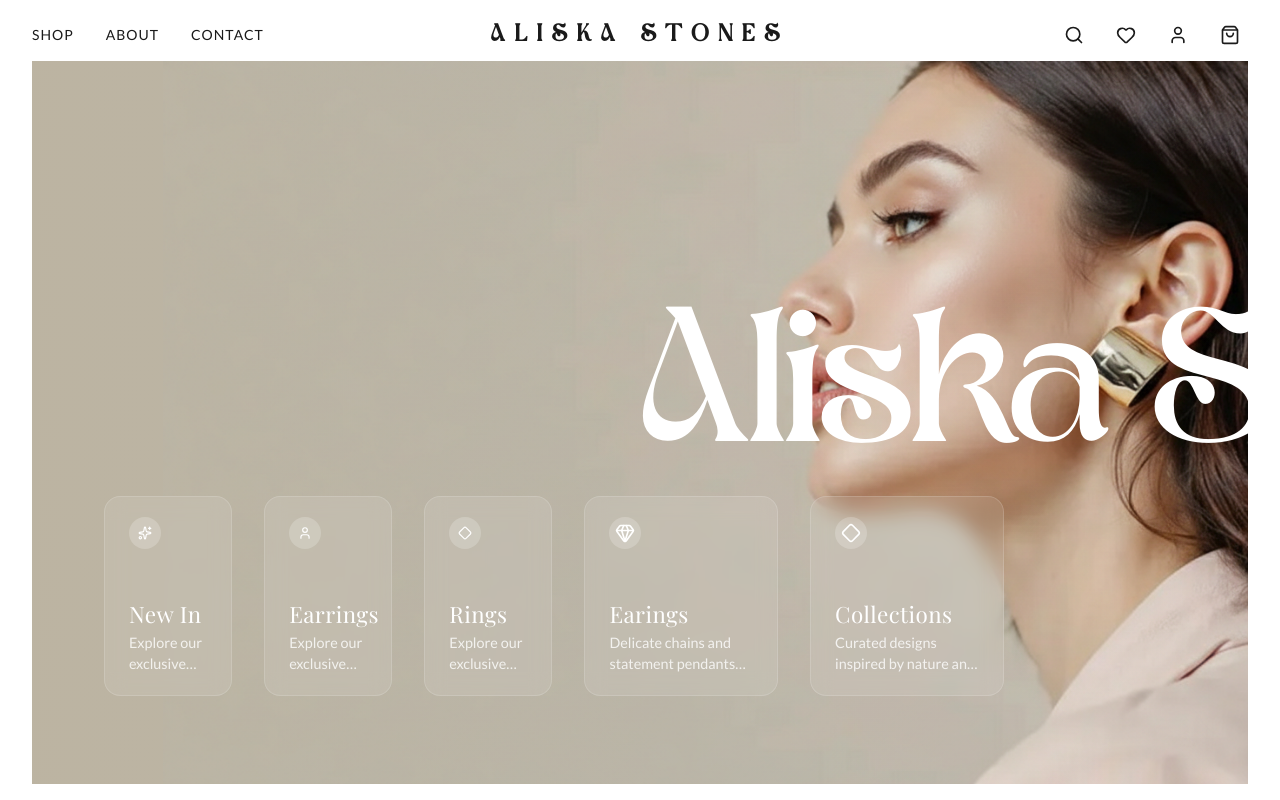
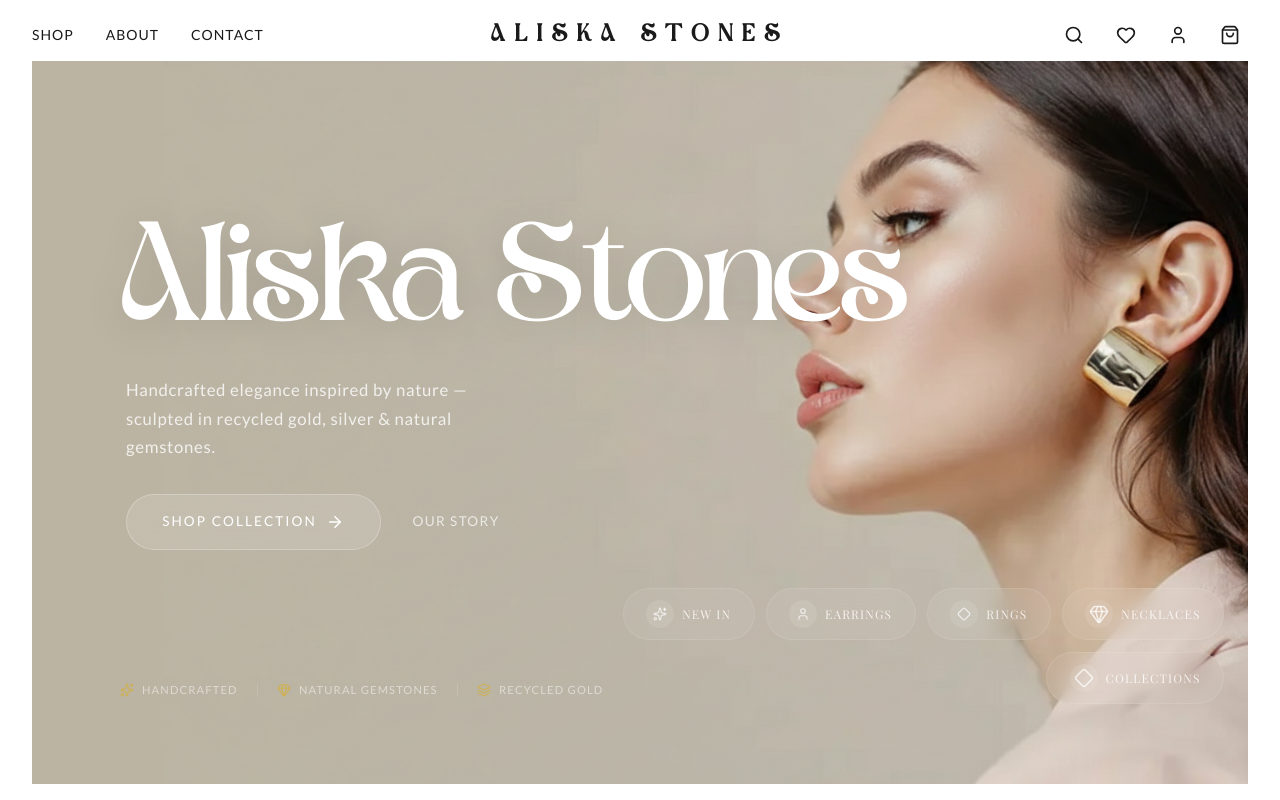
Before and after one commit to YourloveMeet/Aliska-Stones, a React (Vite) app: page / in a window 1280 px wide. Shown: the top 800 px of the page. Built offline with nearby package versions, Linux system fonts and the light colour scheme.

Commit message:
design part 2

```diff
--- /dev/null
+++ b/src/components/Common/BlurText/BlurText.jsx
@@ -0,0 +1,102 @@
+import { motion } from 'framer-motion';
+import { useEffect, useRef, useState, useMemo } from 'react';
+
+const buildKeyframes = (from, steps) => {
+  const keys = new Set([...Object.keys(from), ...steps.flatMap(s => Object.keys(s))]);
+
+  const keyframes = {};
+  keys.forEach(k => {
+    keyframes[k] = [from[k], ...steps.map(s => s[k])];
+  });
+  return keyframes;
+};
+
+const BlurText = ({
+  text = '',
+  delay = 200,
+  className = '',
+  animateBy = 'words',
+  direction = 'top',
+  threshold = 0.1,
+  rootMargin = '0px',
+  animationFrom,
+  animationTo,
+  easing = t => t,
+  onAnimationComplete,
+  stepDuration = 0.35
+}) => {
+  const elements = animateBy === 'words' ? text.split(' ') : text.split('');
+  const [inView, setInView] = useState(false);
+  const ref = useRef(null);
+
+  useEffect(() => {
+    if (!ref.current) return;
+    const observer = new IntersectionObserver(
+      ([entry]) => {
+        if (entry.isIntersecting) {
+          setInView(true);
+          observer.unobserve(ref.current);
+        }
+      },
+      { threshold, rootMargin }
+    );
+    observer.observe(ref.current);
+    return () => observer.disconnect();
+  }, [threshold, rootMargin]);
+
+  const defaultFrom = useMemo(
+    () =>
+      direction === 'top' ? { filter: 'blur(10px)', opacity: 0, y: -50 } : { filter: 'blur(10px)', opacity: 0, y: 50 },
+    [direction]
+  );
+
+  const defaultTo = useMemo(
+    () => [
+      {
+        filter: 'blur(5px)',
+        opacity: 0.5,
+        y: direction === 'top' ? 5 : -5
+      },
+      { filter: 'blur(0px)', opacity: 1, y: 0 }
+    ],
+    [direction]
+  );
+
+  const fromSnapshot = animationFrom ?? defaultFrom;
+  const toSnapshots = animationTo ?? defaultTo;
+
+  const stepCount = toSnapshots.length + 1;
+  const totalDuration = stepDuration * (stepCount - 1);
+  const times = Array.from({ length: stepCount }, (_, i) => (stepCount === 1 ? 0 : i / (stepCount - 1)));
+
+  return (
+    <div ref={ref} className={className} style={{ display: 'flex', flexWrap: 'nowrap', whiteSpace: 'nowrap' }}>
+      {elements.map((segment, index) => {
+        const animateKeyframes = buildKeyframes(fromSnapshot, toSnapshots);
+
+        const spanTransition = {
+          duration: totalDuration,
+          times,
+          delay: (index * delay) / 1000,
+          ease: easing
+        };
+
+        return (
+          <motion.span
+            className="inline-block will-change-[transform,filter,opacity]"
+            key={index}
+            initial={fromSnapshot}
+            animate={inView ? animateKeyframes : fromSnapshot}
+            transition={spanTransition}
+            onAnimationComplete={index === elements.length - 1 ? onAnimationComplete : undefined}
+          >
+            {segment === ' ' ? '\u00A0' : segment}
+            {animateBy === 'words' && index < elements.length - 1 && '\u00A0'}
+          </motion.span>
+        );
+      })}
+    </div>
+  );
+};
+
+export default BlurText;
--- a/src/components/Hero/Hero.css
+++ b/src/components/Hero/Hero.css
@@ -62,63 +62,192 @@
     left: 3.5rem;
     right: 3.5rem;
     bottom: 3.5rem;
-    z-index: 1;
+    z-index: 2;
+    /* No flex — children are all absolutely positioned */
+}
+
+/* ═══════════════════════════════════════
+   DESKTOP BRAND CONTAINER
+   Full left column editorial layout
+   ═══════════════════════════════════════ */
+.hero-brand-container {
+    position: absolute;
+    top: 0;
+    left: 0;
+    bottom: 0;
+    width: 55%;
     display: flex;
     flex-direction: column;
-    justify-content: flex-end;
-    padding: 3rem;
+    justify-content: center; /* Vertically center ALL content */
+    align-items: flex-start;
+    z-index: 15;
+    pointer-events: none;
+    padding: 4rem 0 6rem 4rem;
+    gap: 1.5rem;
 }
 
+/* Title — the HERO element */
 .hero-brand-title {
     font-family: 'Shanoy', serif;
-    font-size: clamp(3rem, 15vw, 12rem);
-    /* Reduced max size */
+    font-size: clamp(5rem, 11vw, 10rem); /* BIG and dominant */
     color: #ffffff;
-    text-align: center;
-    position: absolute;
-    top: 35%;
-    /* Move up slightly to clear categories */
-    left: 50%;
-    /* Center horizontally */
-    transform: translate(-50%, -50%);
+    text-align: left;
     white-space: nowrap;
     letter-spacing: -0.02em;
-    z-index: 1;
     font-weight: 500;
-    line-height: 1;
-    pointer-events: none;
-    width: auto;
+    line-height: 0.95;
+    text-shadow: 0 4px 40px rgba(0, 0, 0, 0.15);
 }
 
-/* Categories Grid positioned at bottom left */
-.hero-categories {
-    display: grid;
-    grid-template-columns: repeat(3, 1fr);
-    column-gap: 2rem;
-    row-gap: 1.5rem;
-    max-width: 900px;
-    z-index: 2;
-    align-self: flex-start;
+/* Subtitle */
+.hero-brand-subtitle {
+    font-family: 'Lato', sans-serif;
+    font-size: 1.05rem;
+    color: rgba(255, 255, 255, 0.8);
+    line-height: 1.7;
+    letter-spacing: 0.04em;
+    max-width: 400px;
+    margin: 0;
+    padding-left: 6px;
 }
 
-.hero-category-item {
-    background: rgba(255, 255, 255, 0.1);
+/* CTA Group */
+.hero-cta-group {
+    display: flex;
+    align-items: center;
+    gap: 2rem;
+    margin-top: 0.5rem;
+    pointer-events: all;
+    padding-left: 6px;
+}
+
+.hero-cta-btn {
+    display: inline-flex;
+    align-items: center;
+    gap: 0.6rem;
+    padding: 1rem 2.2rem;
+    background: rgba(255, 255, 255, 0.12);
     backdrop-filter: blur(10px);
     -webkit-backdrop-filter: blur(10px);
-    border: 1px solid rgba(255, 255, 255, 0.15);
-    padding: 1.25rem 1.5rem;
     color: #fff;
-    text-align: left;
+    font-family: 'Lato', sans-serif;
+    font-size: 0.85rem;
+    font-weight: 500;
+    text-transform: uppercase;
+    letter-spacing: 0.15em;
+    text-decoration: none;
+    border-radius: 50px;
+    border: 1px solid rgba(255, 255, 255, 0.25);
+    transition: all 0.4s cubic-bezier(0.19, 1, 0.22, 1);
+}
+
+.hero-cta-btn:hover {
+    background: rgba(255, 255, 255, 0.95);
+    color: #1a1a1a;
+    border-color: transparent;
+    transform: translateY(-2px);
+    box-shadow: 0 10px 30px rgba(0, 0, 0, 0.1);
+}
+
+.hero-cta-link {
+    font-family: 'Lato', sans-serif;
+    font-size: 0.85rem;
+    color: rgba(255, 255, 255, 0.7);
+    text-decoration: none;
+    letter-spacing: 0.1em;
+    text-transform: uppercase;
+    position: relative;
+    transition: color 0.3s ease;
+}
+
+.hero-cta-link::after {
+    content: '';
+    position: absolute;
+    bottom: -4px;
+    left: 0;
+    width: 0;
+    height: 1px;
+    background: rgba(255, 255, 255, 0.6);
+    transition: width 0.4s ease;
+}
+
+.hero-cta-link:hover {
+    color: #fff;
+}
+
+.hero-cta-link:hover::after {
+    width: 100%;
+}
+
+
+
+.trust-badge {
+    display: flex;
+    align-items: center;
+    gap: 0.5rem;
+    color: rgba(255, 255, 255, 0.5);
+    font-family: 'Lato', sans-serif;
+    font-size: 0.7rem;
+    letter-spacing: 0.1em;
+    text-transform: uppercase;
+}
+
+.trust-badge svg {
+    color: rgba(212, 175, 55, 0.7);
+}
+
+.trust-divider {
+    width: 1px;
+    height: 12px;
+    background: rgba(255, 255, 255, 0.15);
+}
+
+/* ═══════════════════════════════════════
+   DESKTOP CATEGORY PILLS — Bottom Right
+   ═══════════════════════════════════════ */
+.hero-categories {
+    position: absolute;
+    bottom: 2.5rem;
+    right: 0;
+    display: flex;
+    gap: 0.7rem;
+    z-index: 10;
+    flex-wrap: wrap;
+    justify-content: flex-end;
+    max-width: 52%;
+}
+
+/* ═══════════════════════════════════════
+   TRUST BADGES — Bottom Left corner
+   ═══════════════════════════════════════ */
+.hero-trust-badges {
+    position: absolute;
+    bottom: 2.8rem;
+    left: 4rem;
+    display: flex;
+    align-items: center;
+    gap: 1.2rem;
+    z-index: 10;
+}
+
+
+.hero-category-item {
+    background: rgba(255, 255, 255, 0.06);
+    backdrop-filter: blur(12px);
+    -webkit-backdrop-filter: blur(12px);
+    border: 1px solid rgba(255, 255, 255, 0.1);
+    padding: 0.7rem 1.4rem;
+    color: #fff;
     cursor: pointer;
-    transition: all 0.4s cubic-bezier(0.2, 0.8, 0.2, 1);
+    transition: all 0.4s cubic-bezier(0.19, 1, 0.22, 1);
     display: flex;
-    flex-direction: column;
-    gap: 1rem;
-    border-radius: 16px;
+    flex-direction: row;
+    align-items: center;
+    gap: 0.5rem;
+    border-radius: 50px;
     position: relative;
     overflow: hidden;
-    min-height: 200px;
-    justify-content: space-between;
+    white-space: nowrap;
 }
 
 .hero-category-item::before {
@@ -128,16 +257,17 @@
     left: 0;
     width: 100%;
     height: 100%;
-    background: linear-gradient(135deg, rgba(255, 255, 255, 0.2) 0%, transparent 100%);
+    background: linear-gradient(180deg, rgba(255, 255, 255, 0.1), transparent);
     opacity: 0;
     transition: opacity 0.4s ease;
+    border-radius: 50px;
 }
 
 .hero-category-item:hover {
-    transform: translateY(-5px);
-    background: rgba(255, 255, 255, 0.15);
-    border-color: rgba(255, 255, 255, 0.3);
-    box-shadow: 0 10px 30px rgba(0, 0, 0, 0.1);
+    transform: translateY(-3px);
+    background: rgba(255, 255, 255, 0.12);
+    border-color: rgba(255, 255, 255, 0.25);
+    box-shadow: 0 8px 25px rgba(0, 0, 0, 0.12);
 }
 
 .hero-category-item:hover::before {
@@ -148,33 +278,32 @@
     display: flex;
     align-items: center;
     justify-content: center;
-    width: 32px;
-    height: 32px;
+    width: 28px;
+    height: 28px;
     border-radius: 50%;
+    background: rgba(255, 255, 255, 0.1);
+    color: rgba(255, 255, 255, 0.7);
+    flex-shrink: 0;
+    transition: all 0.4s ease;
+}
+
+.hero-category-item:hover .hero-card-icon {
+    color: #fff;
     background: rgba(255, 255, 255, 0.2);
-    color: white;
-    margin-bottom: 0.5rem;
 }
 
 .hero-card-content h3 {
     font-family: var(--font-heading);
-    font-size: 1.4rem;
-    margin-bottom: 0.25rem;
-    font-weight: 400;
-    color: #fff;
-    letter-spacing: 0.02em;
+    font-size: 0.75rem;
+    margin: 0;
+    font-weight: 500;
+    color: rgba(255, 255, 255, 0.8);
+    letter-spacing: 0.1em;
+    text-transform: uppercase;
 }
 
 .hero-card-content p {
-    font-family: var(--font-body);
-    font-size: 0.9rem;
-    line-height: 1.5;
-    color: rgba(255, 255, 255, 0.8);
-    display: -webkit-box;
-    -webkit-line-clamp: 2;
-    line-clamp: 2;
-    -webkit-box-orient: vertical;
-    overflow: hidden;
+    display: none;
 }
 
 /* Mobile Responsiveness */
@@ -197,14 +326,23 @@
     }
 
     .hero-categories {
-        grid-template-columns: repeat(2, 1fr);
-        max-width: 600px;
+        flex-wrap: wrap;
+        justify-content: flex-end;
+        gap: 0.5rem;
+    }
+
+    .hero-brand-container {
+        width: 60%;
+        padding: 3rem 0 5rem 3rem;
     }
 
     .hero-brand-title {
-        font-size: 8rem;
-        top: 8%;
-        left: 5%;
+        font-size: 5.5rem;
+    }
+
+    .hero-brand-subtitle {
+        font-size: 0.95rem;
+        max-width: 320px;
     }
 }
 
--- a/src/components/Hero/Hero.jsx
+++ b/src/components/Hero/Hero.jsx
@@ -2,6 +2,7 @@ import React from 'react';
 import { motion } from 'framer-motion';
 import { ArrowRight, Sparkles, User, Diamond, Gem, Layers } from 'lucide-react'; // Added icons
 import './Hero.css';
+import BlurText from '../Common/BlurText/BlurText';
 
 import heroImage from '../../assets/images/HeroPageAsset1.png';
 import heroImageMobile from '../../assets/images/HeroPageAsset1Mobile.png';
@@ -12,6 +13,17 @@ const Hero = () => {
         visible: { opacity: 1, y: 0, transition: { duration: 0.6 } }
     };
 
+    // Parallax effect for desktop
+    const [mousePos, setMousePos] = React.useState({ x: 0, y: 0 });
+    const handleMouseMove = (e) => {
+        if (window.innerWidth > 1024) {
+            const { clientX, clientY } = e;
+            const moveX = (clientX - window.innerWidth / 2) / 50;
+            const moveY = (clientY - window.innerHeight / 2) / 50;
+            setMousePos({ x: moveX, y: moveY });
+        }
+    };
+
     // Top pills for mobile
     const pillCategories = [
         { title: 'New In', icon: <Sparkles size={14} />, link: '#' },
@@ -19,10 +31,10 @@ const Hero = () => {
         { title: 'Rings', icon: <Diamond size={14} />, link: '#' },
     ];
 
-    // Large cards for mobile
+    // Large cards for desktop/mobile
     const featureCards = [
         {
-            title: 'Earings',
+            title: 'Necklaces',
             icon: <Gem size={20} />,
             desc: 'Delicate chains and statement pendants for a refined style',
             link: '#'
@@ -36,12 +48,22 @@ const Hero = () => {
     ];
 
     return (
-        <section className="hero">
+        <section className="hero" onMouseMove={handleMouseMove}>
             <div className="hero-background">
                 <motion.div
                     initial={{ opacity: 0, scale: 1.1 }}
-                    animate={{ opacity: 1, scale: 1 }}
-                    transition={{ duration: 1.5, ease: "easeOut" }}
+                    animate={{
+                        opacity: 1,
+                        scale: 1,
+                        x: mousePos.x,
+                        y: mousePos.y
+                    }}
+                    transition={{
+                        duration: 1.5,
+                        ease: "easeOut",
+                        x: { type: "spring", stiffness: 50, damping: 20 },
+                        y: { type: "spring", stiffness: 50, damping: 20 }
+                    }}
                     className="hero-image-wrapper"
                 >
                     <picture>
@@ -55,14 +77,35 @@ const Hero = () => {
 
             <div className="hero-content">
                 {/* Desktop Title */}
-                <motion.h1
-                    className="hero-brand-title desktop-only"
-                    initial={{ opacity: 0, y: 30 }}
-                    animate={{ opacity: 1, y: 0 }}
-                    transition={{ duration: 0.8, delay: 0.5 }}
-                >
-                    Aliska Stones
-                </motion.h1>
+                <div className="hero-brand-container desktop-only">
+                    <BlurText
+                        text="Aliska Stones"
+                        delay={150}
+                        animateBy="words"
+                        direction="top"
+                        className="hero-brand-title"
+                    />
+                    <motion.p
+                        className="hero-brand-subtitle"
+                        initial={{ opacity: 0, y: 15 }}
+                        animate={{ opacity: 1, y: 0 }}
+                        transition={{ duration: 0.8, delay: 0.8 }}
+                    >
+                        Handcrafted elegance inspired by nature — sculpted in recycled gold, silver &amp; natural gemstones.
+                    </motion.p>
+
+                    <motion.div
+                        className="hero-cta-group"
+                        initial={{ opacity: 0, y: 20 }}
+                        animate={{ opacity: 1, y: 0 }}
+                        transition={{ duration: 0.7, delay: 1.1 }}
+                    >
+                        <a href="/shop" className="hero-cta-btn">
+                            Shop Collection <ArrowRight size={18} />
+                        </a>
+                        <a href="/about" className="hero-cta-link">Our Story</a>
+                    </motion.div>
+                </div>
 
                 {/* Mobile Title Layout */}
                 <motion.div
@@ -117,27 +160,46 @@ const Hero = () => {
                     </motion.button>
                 </motion.div>
 
-                {/* Legacy Desktop Categories */}
+                {/* Desktop Categories — Bottom Right */}
                 <motion.div
                     className="hero-categories desktop-only"
-                    initial="hidden"
-                    animate="visible"
-                    variants={{
-                        visible: { transition: { staggerChildren: 0.1 } }
-                    }}
+                    initial={{ opacity: 0, y: 15 }}
+                    animate={{ opacity: 1, y: 0 }}
+                    transition={{ duration: 0.8, delay: 1.2, staggerChildren: 0.08 }}
                 >
-                    {/* Only showing a subset for desktop to keep it clean if needed, or use original list */}
                     {[...pillCategories, ...featureCards].map((cat, index) => (
-                        <motion.div key={index} className="hero-category-item" variants={fadeInUp}>
+                        <div key={index} className="hero-category-item">
                             <div className="hero-card-icon">
                                 {cat.icon}
                             </div>
                             <div className="hero-card-content">
                                 <h3>{cat.title}</h3>
-                                <p>{cat.desc || 'Explore our exclusive collection'}</p>
                             </div>
-                        </motion.div>
+                        </div>
                     ))}
+                </motion.div>
+
+                {/* Desktop Trust Badges — Bottom Left */}
+                <motion.div
+                    className="hero-trust-badges desktop-only"
+                    initial={{ opacity: 0 }}
+                    animate={{ opacity: 1 }}
+                    transition={{ duration: 0.8, delay: 1.6 }}
+                >
+                    <div className="trust-badge">
+                        <Sparkles size={14} />
+                        <span>Handcrafted</span>
+                    </div>
+                    <div className="trust-divider"></div>
+                    <div className="trust-badge">
+                        <Gem size={14} />
+                        <span>Natural Gemstones</span>
+                    </div>
+                    <div className="trust-divider"></div>
+                    <div className="trust-badge">
+                        <Layers size={14} />
+                        <span>Recycled Gold</span>
+                    </div>
                 </motion.div>
             </div>
         </section>
```
Also changed, not shown: src/components/Common/PageLoader/PageLoader.css (+66 -30 lines).
